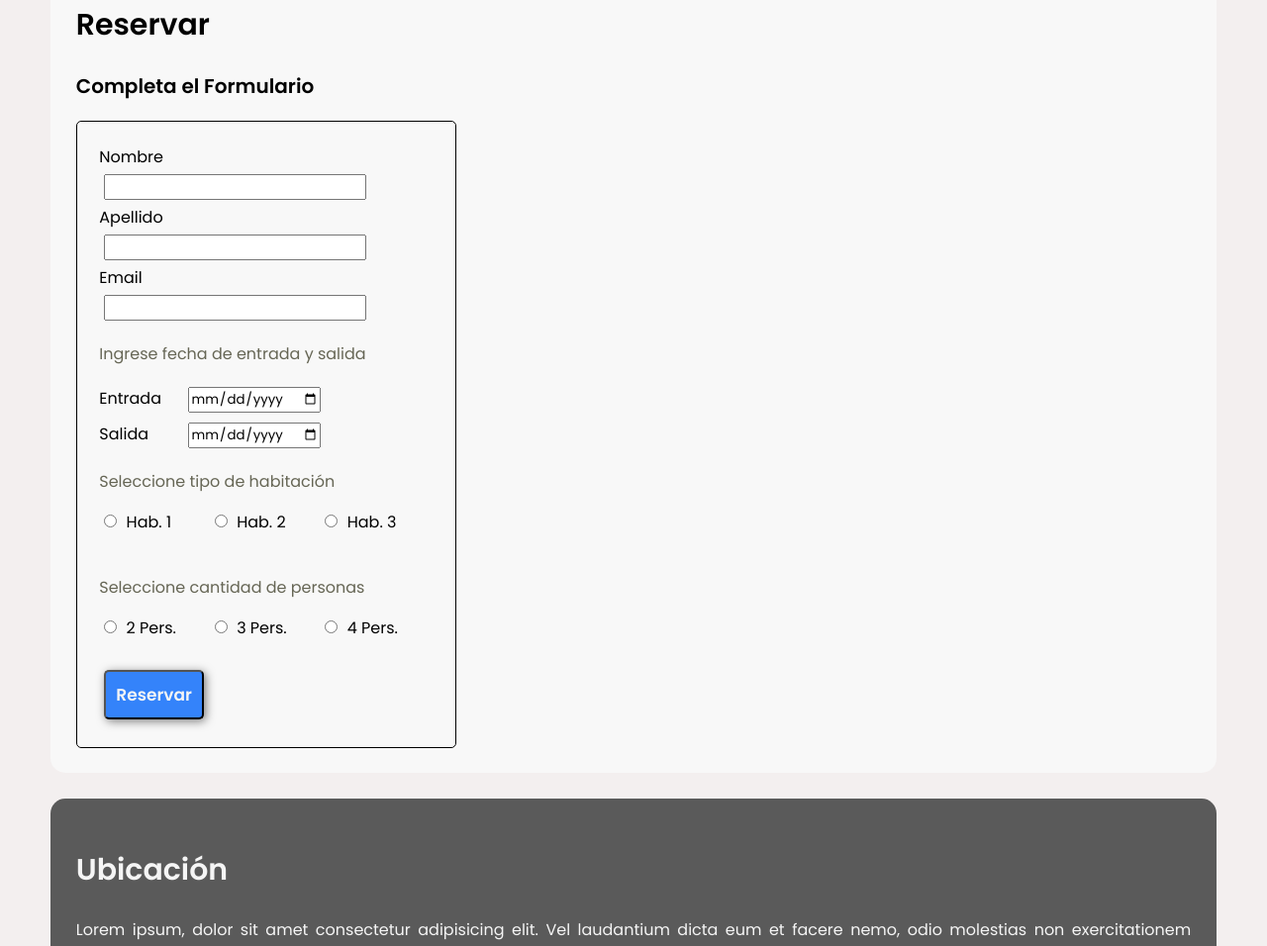
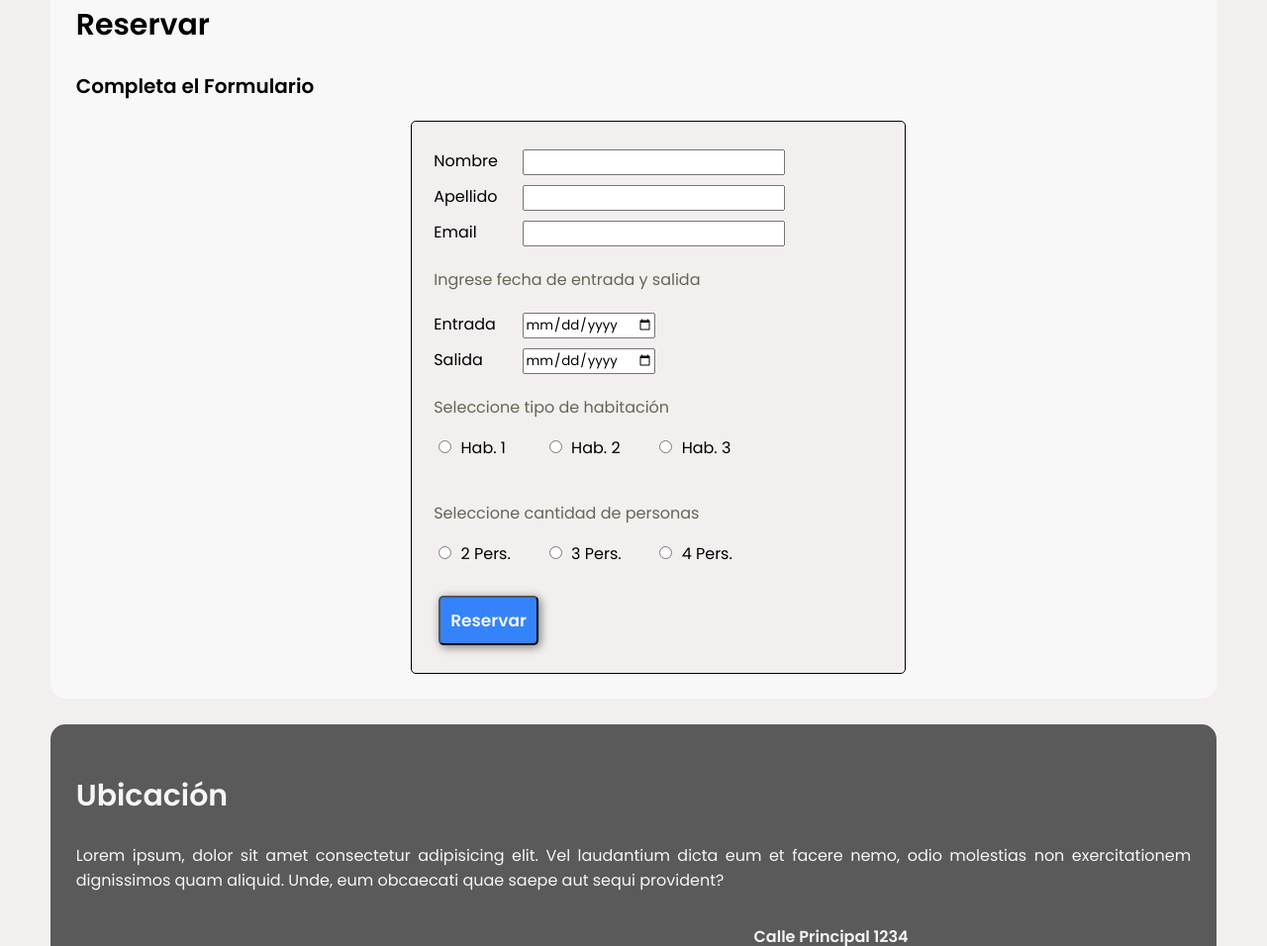
Before and after one commit to gyaceszen/hoteles, a plain HTML site: page index.html in a window 1280 px wide. Shown: the part 2099-3055 px from the top of the page at 99% size. Drawn offline with Linux system fonts and the light colour scheme; grey boxes are pictures that could not be loaded.

Commit message:
form reserva ok

```diff
--- a/css/estilos.css
+++ b/css/estilos.css
@@ -163,9 +163,11 @@ form {
     padding: 2%;
     max-width: 384px;
     max-height: 654px;
+    background-color: #f3efef;
 
-    margin: 0;
+
 }
+
 label{
     display: inline-block;
     width: 80px;
@@ -251,7 +253,12 @@ footer p:hover {
         background-position: center center;
     }
 
-
+    form {
+        margin-left: 30%;
+        margin-right: 25%;
+        max-width: 500px;
+        justify-content: center;
+    }
     /*UBICACION*/
     #ubicacion .container {
         display: flex;
--- a/index.html
+++ b/index.html
@@ -37,7 +37,7 @@
 
         <div class="banner">
             <h1>Nombre Hotel</h1>
-            <a class="aBtnPrueba" href="https://www.google.com/search?client=firefox-b-d&q=comentarios+en+css+visual+studio+code" target="_blank">¡RESERVAR!</a>
+            <a class="aBtnPrueba" href="#reserva" target="_blank">¡RESERVAR!</a>
         </div>
 
         <section id="habitaciones">
```
